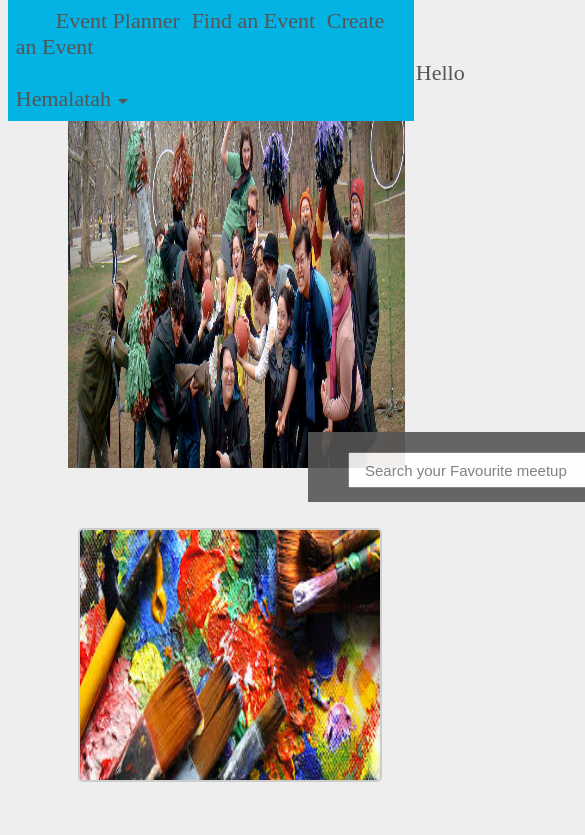
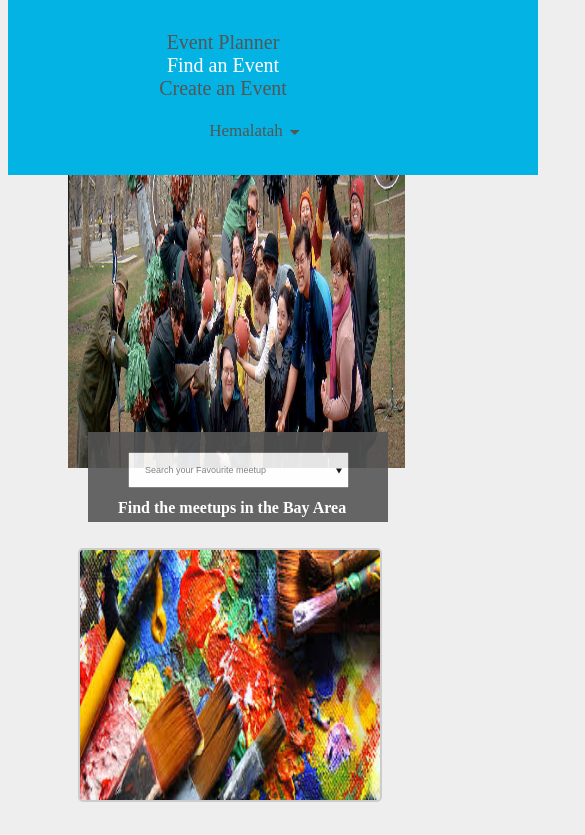
Before and after one commit to Hemalatah/Event-Planner-App, a plain HTML site: page userfind.html in a window 390 px wide. Shown: the top 835 px of the page, 585 px wide, since content can reach past the window. Drawn offline with nearby package versions, Linux system fonts and the light colour scheme.

Commit message:
refactor: Add link to media queries

```diff
--- a/userfind.html
+++ b/userfind.html
@@ -5,6 +5,10 @@
 	<meta name="viewport" content="width=device-width, initial-scale=1">
 	<title>Find the Event</title>
 	<link rel="stylesheet" href="css/style2.css">
+	<link rel="stylesheet" media="screen and (max-width: 500px)" href="css/style1.css">
+	<link rel="stylesheet" media="screen and (min-width: 501px) and (max-width: 700px)" href="css/style1.css">
+	<link rel="stylesheet" media="screen and (min-width: 701px) and (max-width: 900px)" href="css/style1.css">
+	<link rel="stylesheet" media="screen and (min-width: 901px) and (max-width: 1100px)" href="css/style1.css">
 	<link href="https://fonts.googleapis.com/icon?family=Material+Icons" rel="stylesheet">
 	<script src="https://ajax.googleapis.com/ajax/libs/jquery/2.1.4/jquery.min.js"></script>
 </head>
@@ -12,9 +16,9 @@
 	<section class="header">
 	    <ul class="left">
 	      <li><a href="userpage.html">Event Planner</a></li>
-	      <li><a href="userfind.html">Find an Event</a></li>
+	      <li><a href="userfind.html" style="color: white;">Find an Event</a></li>
 	      <li><a href="usercreate.html">Create an Event</a></li>
-	      <li id="login-right" style="margin-left: 400px; display: inline;"><a href="#">Hello Hemalatah<i class="material-icons" id="down-arrow">arrow_drop_down</i></a></li>
+	      <li id="login-right"><a href="#">Hello Hemalatah<i class="material-icons" id="down-arrow">arrow_drop_down</i></a></li>
 	    </ul>
 	</section>
 	<div id="drop-down-box">
@@ -32,12 +36,17 @@
 		    </datalist>
 			<input type="text" list="eventlist" name="eventlist" id="type" placeholder="Search your Favourite meetup" autofocus>
 			<span class="clearable">&#9747;</span>
-			Find the meetups in the Bay Area
+			<h4>Find the meetups in the Bay Area</h4>
 		</div>
 	</section>
 	<section class="meetups">
 
 	</section>
+	<div class="modal">
+	<div class="close-icon">X</div>
+	<div class="event-detail">
+	</div>
+	</div>
 	<section class="footer">
 		<ul>
 			<li><a href="create.html">Create an Event</a></li>
```
